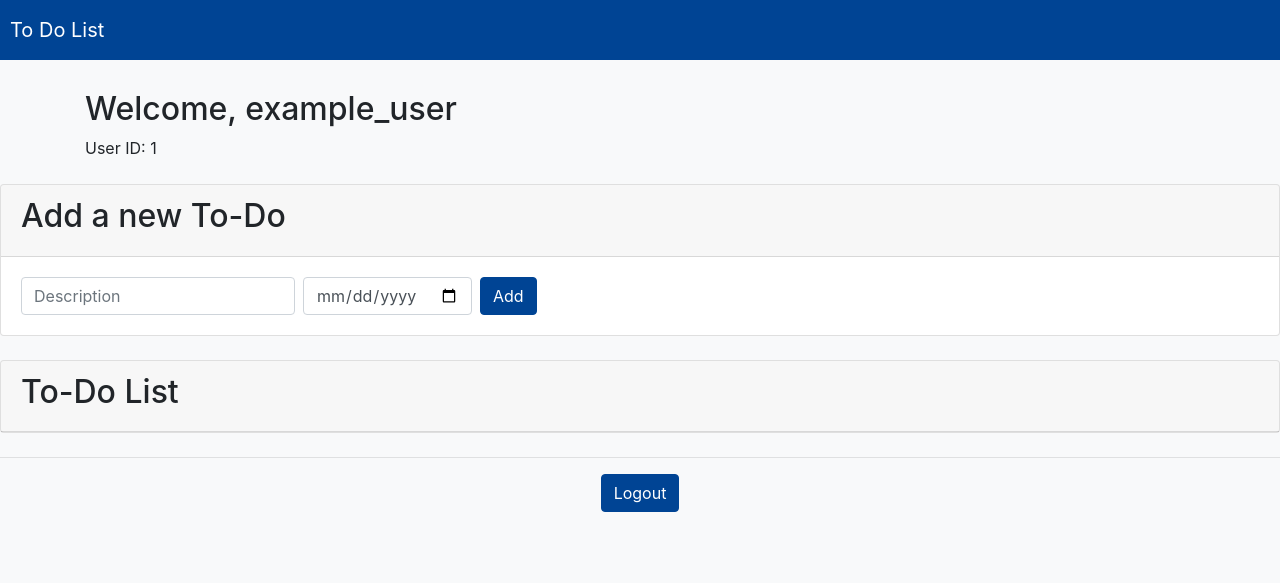
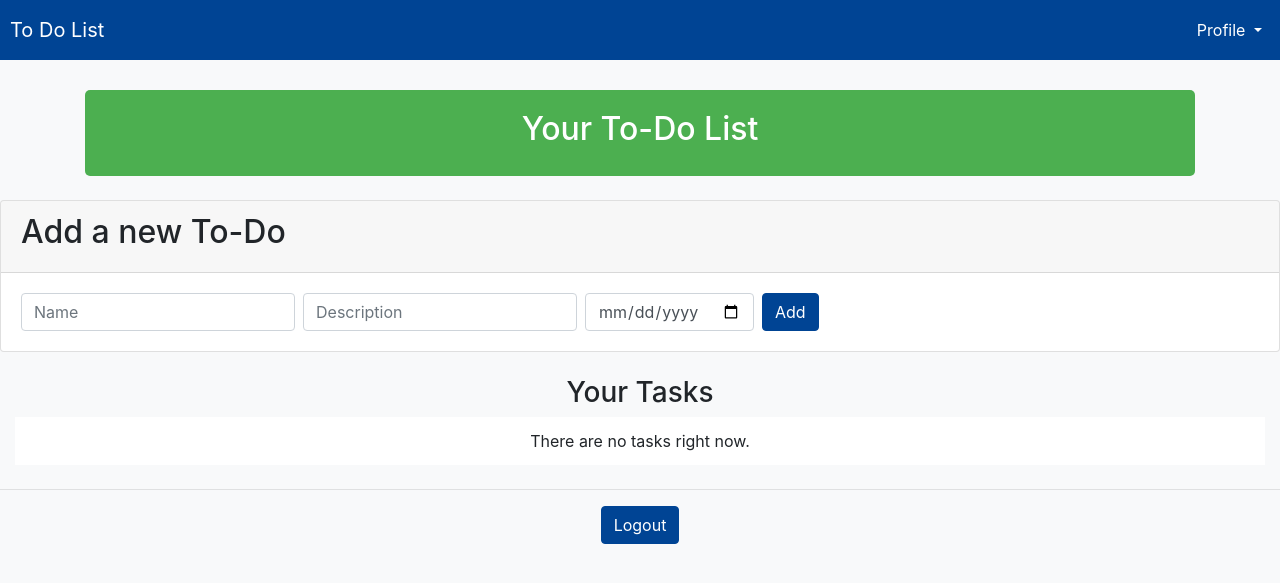
Before and after one commit to imamchris/ToDo, a Flask app: page /dashboard in a window 1280 px wide. Shown: the top 583 px of the page. Run offline with Flask 3, Linux system fonts and the light colour scheme; a user stored in the database is signed in; some libraries are stand-ins or nearby versions.

Commit message:
Added a description to commits and attempted to add a colour system for commits

```diff
--- a/app.py
+++ b/app.py
@@ -1,7 +1,8 @@
 from sqlalchemy import create_engine, text
-import os, secrets
 from werkzeug.security import generate_password_hash, check_password_hash
 from flask import Flask, render_template, request, redirect, url_for, flash, session
+from datetime import datetime
+import os, secrets
 
 app = Flask(__name__)
 app.secret_key = secrets.token_hex(16)
@@ -24,27 +25,39 @@ with engine.connect() as conn:
 def home():
     return render_template('index.html')
 
-
 # Login
 @app.route('/login', methods=['GET', 'POST'])
 def login():
     if request.method == 'POST':
         username = request.form['username']
         password = request.form['password']
-
         with engine.connect() as conn:
-            result = conn.execute(text("SELECT * FROM users WHERE username = :username"), {'username': username}).fetchone()
-
-        if result and check_password_hash(result.password_hash, password):
-            session['user_id'] = result.id
-            session['username'] = result.username
-            flash('Login successful!', 'success')
-            return redirect(url_for('dashboard'))
-        else:
-            flash('Invalid username or password', 'danger')
-
+            user = conn.execute(text("SELECT * FROM users WHERE username = :username"), {'username': username}).fetchone()
+            if user and check_password_hash(user.password_hash, password):
+                session['user_id'] = user.id
+                session['username'] = user.username
+                flash('Login successful!', 'success')
+                return redirect(url_for('dashboard'))
+            else:
+                flash('Invalid username or password', 'danger')
     return render_template('login.html')
 
+# Signup
+@app.route('/signup', methods=['GET', 'POST'])
+def signup():
+    if request.method == 'POST':
+        username = request.form['username']
+        password = request.form['password']
+        password_hash = generate_password_hash(password)
+        try:
+            with engine.connect() as conn:
+                conn.execute(text("INSERT INTO users (username, password_hash) VALUES (:username, :password_hash)"), {'username': username, 'password_hash': password_hash})
+                conn.commit()
+            flash('Signup successful! Please login.', 'success')
+            return redirect(url_for('login'))
+        except Exception as e:
+            flash('Username already exists. Please choose a different one.', 'danger')
+    return render_template('signup.html')
 
 # Dashboard
 @app.route('/dashboard')
@@ -54,12 +67,21 @@ def dashboard():
         return redirect(url_for('login'))
 
     with engine.connect() as conn:
-        result = conn.execute(text("SELECT * FROM todos WHERE user_id = :user_id"), {'user_id': session['user_id']}).fetchall()
+        todos = conn.execute(text("SELECT * FROM todos WHERE user_id = :user_id"), {'user_id': session['user_id']}).fetchall()
 
-    todos = [{'id': row.id, 'name': row.name, 'description': row.description, 'completed': row.completed, 'due_date': row.due_date} for row in result]
+    # Convert due_date from string to datetime.date
+    todos = [
+        {
+            **todo._asdict(),
+            'due_date': datetime.strptime(todo.due_date, '%Y-%m-%d').date() if todo.due_date else None
+        }
+        for todo in todos
+    ]
 
-    return render_template('dashboard.html', todos=todos, username=session['username'], user_id=session['user_id'])
+    current_date = datetime.now().date()
+    return render_template('dashboard.html', todos=todos, user_id=session['user_id'], username=session['username'], current_date=current_date)
 
+# Add ToDo
 @app.route('/add_todo', methods=['POST'])
 def add_todo():
     if 'user_id' not in session:
@@ -78,6 +100,32 @@ def add_todo():
     flash('Todo item added!', 'success')
     return redirect(url_for('dashboard'))
 
+# Edit ToDo
+@app.route('/edit_todo/<int:todo_id>', methods=['GET', 'POST'])
+def edit_todo(todo_id):
+    if 'user_id' not in session:
+        flash('You need to login first', 'warning')
+        return redirect(url_for('login'))
+
+    with engine.connect() as conn:
+        todo = conn.execute(text("SELECT * FROM todos WHERE id = :id AND user_id = :user_id"), {'id': todo_id, 'user_id': session['user_id']}).fetchone()
+
+    if request.method == 'POST':
+        name = request.form.get('name')
+        description = request.form.get('description')
+        due_date = request.form.get('due_date')
+
+        with engine.begin() as conn:
+            conn.execute(text("UPDATE todos SET name = :name, description = :description, due_date = :due_date WHERE id = :id AND user_id = :user_id"),
+                            {'name': name, 'description': description, 'due_date': due_date, 'id': todo_id, 'user_id': session['user_id']})
+            conn.commit()
+
+        flash('Todo item updated!', 'success')
+        return redirect(url_for('dashboard'))
+
+    return render_template('edit_todo.html', todo=todo)
+
+# Complete ToDo
 @app.route('/complete_todo/<int:todo_id>', methods=['POST'])
 def complete_todo(todo_id):
     if 'user_id' not in session:
@@ -96,6 +144,7 @@ def complete_todo(todo_id):
 
     return redirect(url_for('dashboard'))
 
+# Delete ToDo
 @app.route('/delete_todo/<int:todo_id>', methods=['POST'])
 def delete_todo(todo_id):
     if 'user_id' not in session:
@@ -109,61 +158,12 @@ def delete_todo(todo_id):
     flash('Todo item deleted!', 'success')
     return redirect(url_for('dashboard'))
 
-@app.route('/edit_todo/<int:todo_id>', methods=['GET', 'POST'])
-def edit_todo(todo_id):
-    if 'user_id' not in session:
-        flash('You need to login first', 'warning')
-        return redirect(url_for('login'))
-
-    with engine.connect() as conn:
-        todo = conn.execute(text("SELECT * FROM todos WHERE id = :id AND user_id = :user_id"), {'id': todo_id, 'user_id': session['user_id']}).fetchone()
-
-    if request.method == 'POST':
-        name = request.form.get('name')
-        description = request.form.get('description')
-
-        with engine.begin() as conn:
-            conn.execute(text("UPDATE todos SET name = :name, description = :description WHERE id = :id AND user_id = :user_id"),
-                            {'name': name, 'description': description, 'id': todo_id, 'user_id': session['user_id']})
-            conn.commit()
-
-        flash('Todo item updated!', 'success')
-        return redirect(url_for('dashboard'))
-
-    return render_template('edit_todo.html', todo=todo)
-
+# Logout
 @app.route('/logout')
 def logout():
-    session.pop('user_id', None)
-    session.pop('username', None)
-    session.pop('_flashes', None)  # Clear flash messages
-    session.clear()  # Clear all session data
-    flash('You have been logged out.', 'success')
+    session.clear()
+    flash('You have been logged out', 'success')
     return redirect(url_for('login'))
-
-
-# Signup
-@app.route('/signup', methods=['GET', 'POST'])
-def signup():
-    if request.method == 'POST':
-        username = request.form['username']
-        password = request.form['password']
-
-        with engine.connect() as conn:
-            result = conn.execute(text("SELECT * FROM users WHERE username = :username"), {'username': username}).fetchone()
-
-            if result:
-                flash('Username already exists', 'danger')
-            else:
-                password_hash = generate_password_hash(password)
-                conn.execute(text("INSERT INTO users (username, password_hash) VALUES (:username, :password_hash)"), {'username': username, 'password_hash': password_hash})
-                conn.commit()
-                flash('Registration successful! Please login.', 'success')
-                return redirect(url_for('login'))
-
-    return render_template('signup.html')
-
-
 
 if __name__ == '__main__':
     app.run(debug=True)
--- a/templates/dashboard.html
+++ b/templates/dashboard.html
@@ -82,6 +82,10 @@
             border-color: #FFD700;
             color: white;
         }
+        .btn-logout:hover {
+            background-color: #FF0000;
+            border-color: #FF0000;
+        }
         .d-flex {
             justify-content: center;
             gap: 10px;
@@ -89,16 +93,39 @@
         .card {
             margin-bottom: 20px; /* Added margin to separate cards */
         }
+        .dropdown-menu-right {
+            right: 0;
+            left: auto;
+        }
+        .list-group-item {
+            margin: 0 15px; /* Added margin to avoid touching the edges */
+        }
     </style>
 </head>
 <body>
     <nav class="navbar navbar-expand-lg navbar-light fixed-top" style="background-color: #004494; padding: 10px;">
         <a class="navbar-brand" href="#" style="color: white;">To Do List</a>
+        <div class="collapse navbar-collapse">
+            <ul class="navbar-nav ml-auto">
+                <li class="nav-item dropdown">
+                    <a class="nav-link dropdown-toggle" href="#" id="profileDropdown" role="button" data-toggle="dropdown" aria-haspopup="true" aria-expanded="false" style="color: white;">
+                        Profile
+                    </a>
+                    <div class="dropdown-menu dropdown-menu-right" aria-labelledby="profileDropdown">
+                        <a class="dropdown-item" href="#">User ID: {{ user_id }}</a>
+                        <a class="dropdown-item" href="#">Username: {{ username }}</a>
+                        <div class="dropdown-divider"></div>
+                        <a class="dropdown-item" href="{{ url_for('logout') }}">Logout</a>
+                    </div>
+                </li>
+            </ul>
+        </div>
     </nav>
 
-    <div class="container">
-        <h2>Welcome, {{ username }}</h2>
-        <p>User ID: {{ user_id }}</p>
+    <div class="container text-center">
+        <div id="top">
+            <h2>Your To-Do List</h2>
+        </div>
     </div>
 
     <div class="card mt-4">
@@ -108,7 +135,8 @@
         <div class="card-body">
             <form action="{{ url_for('add_todo') }}" method="post" class="form-inline">
                 <div class="form-group">
-                    <input type="text" name="description" placeholder="Description" class="form-control mr-2">
+                    <input type="text" name="name" placeholder="Name" class="form-control mr-2" required>
+                    <input type="text" name="description" placeholder="Description" class="form-control mr-2" required>
                     <input type="date" name="due_date" class="form-control mr-2">
                     <button type="submit" class="btn btn-primary">Add</button>
                 </div>
@@ -116,21 +144,23 @@
         </div>
     </div>
 
-    <div class="card mt-4">
-        <div class="card-header">
-            <h2>To-Do List</h2>
-        </div>
-        <ul class="list-group list-group-flush">
+    <div class="container text-center mt-4">
+        <h3>Your Tasks</h3>
+    </div>
+    <ul class="list-group list-group-flush">
+        {% if todos %}
             {% for todo in todos %}
-                <li class="list-group-item todo-item">
+                {% set days_left = (todo.due_date - current_date).days if todo.due_date else None %}
+                <li class="list-group-item todo-item {% if days_left is not none and days_left <= 3 %}bg-danger{% elif days_left is not none and days_left <= 7 %}bg-warning{% else %}bg-light{% endif %}">
                     <span>
-                        <span class="{% if todo.completed %}completed{% endif %}">{{ todo.description }}</span> - Due: <span>{% if todo.due_date %}{{ todo.due_date }}{% else %}No due date{% endif %}</span>
+                        <strong>{{ todo.name }}</strong>: <span class="{% if todo.completed %}completed{% endif %}">{{ todo.description }}</span> - Due: <span>{% if todo.due_date %}{{ todo.due_date }}{% else %}No due date{% endif %}</span>
                     </span>
                     <div>
                         <form action="{{ url_for('complete_todo', todo_id=todo.id) }}" method="post">
                             <input type="checkbox" name="completed" style="transform: scale(1.5);" onchange="this.form.submit()" {% if todo.completed %}checked{% endif %}>
                         </form>
                         <form action="{{ url_for('edit_todo', todo_id=todo.id) }}" method="post">
+                            <input type="text" name="name" placeholder="New name" class="form-control form-control-sm">
                             <input type="text" name="description" placeholder="New description" class="form-control form-control-sm">
                             <input type="date" name="due_date" class="form-control form-control-sm">
                             <button type="submit" class="btn btn-primary btn-sm">Edit</button>
@@ -141,13 +171,15 @@
                     </div>
                 </li>
             {% endfor %}
-        </ul>
-    </div>
+        {% else %}
+            <li class="list-group-item text-center">There are no tasks right now.</li>
+        {% endif %}
+    </ul>
 
     <div class="text-center mt-4">
         <hr>
         <form action="{{ url_for('logout') }}" method="get">
-            <button type="submit" class="btn btn-secondary">Logout</button>
+            <button type="submit" class="btn btn-secondary btn-logout">Logout</button>
         </form>
     </div>
 
```
Also changed, not shown: user_data.db.
